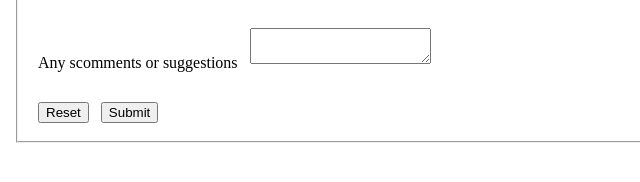
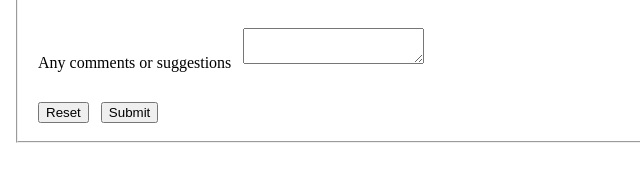
Before and after one commit to Akash-Tiwari22/Web-Dev, a plain HTML site: page Projects/Survey Form/index.html in a window 1280 px wide. Shown: the part 472-654 px from the top of the page, 0-640 px from the left. Drawn offline with Linux system fonts and the light colour scheme.

Commit message:
Update index.html

```diff
--- a/Projects/Survey Form/index.html
+++ b/Projects/Survey Form/index.html
@@ -79,7 +79,7 @@
         <br>
         <div class="survey-Form">
             <label for="comments">
-                Any scomments or suggestions
+                Any comments or suggestions
             </label>
             <textarea name="comments" id="comments" ,placeholder="Enter your comments here"></textarea>
         </div>
```
